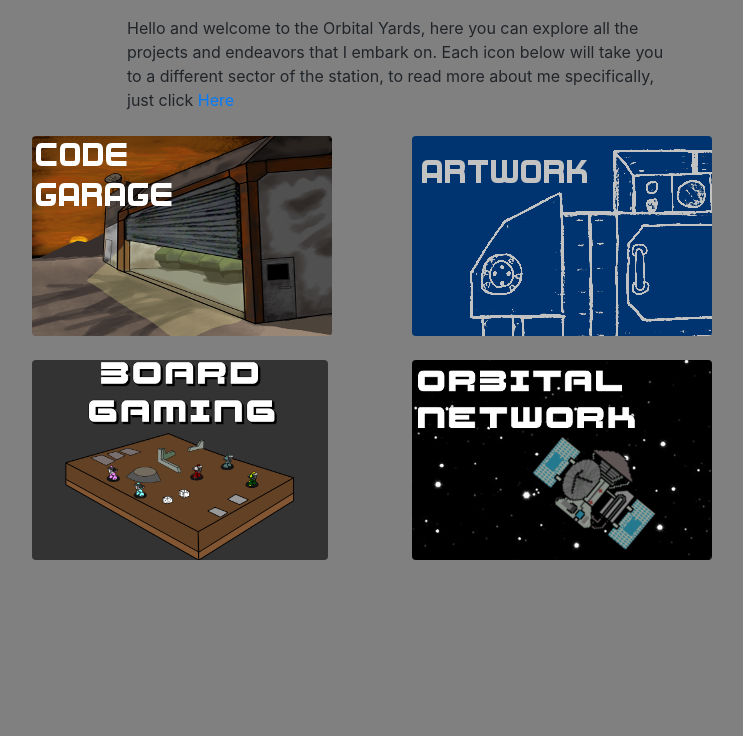
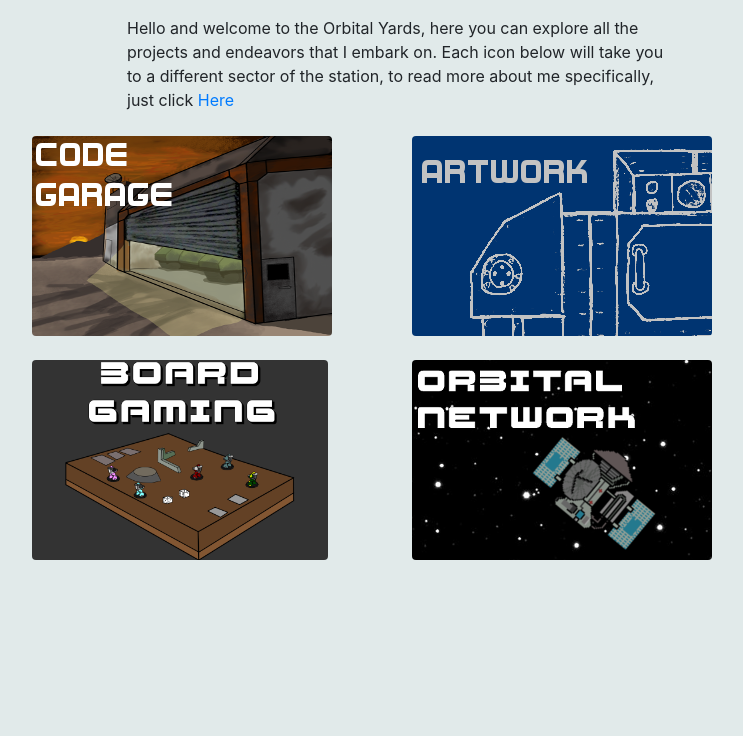
Before and after one commit to Subject9x/websiteReact, a React app: page / in a window 1280 px wide. Shown: the part 64-800 px from the top of the page, without its empty margins (243-986 px from the left). Built offline with nearby package versions, Linux system fonts and the light colour scheme.

Commit message:
adjusted background color
+ a more pleasant off-white green

```diff
--- a/src/index.css
+++ b/src/index.css
@@ -1,9 +1,9 @@
 html {
-    background-color: gray;
+    background-color:#e1eaea;
 }
 
 body{
-    background-color: gray;
+    background-color: #e1eaea;
 }
 
 /* used for project buttons on code garage and board games page*/
@@ -17,5 +17,5 @@ body{
 }
 
 .pageBackground{
-    background-color: gray;
+    background-color: #e1eaea;
 }
```
